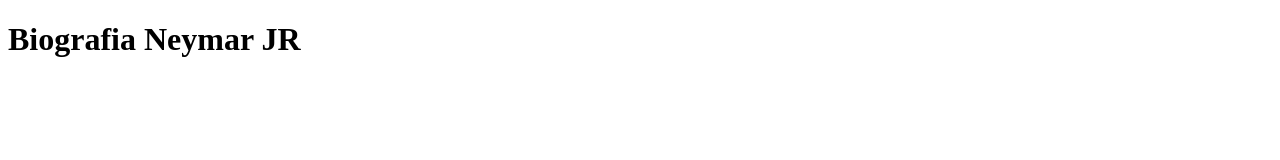
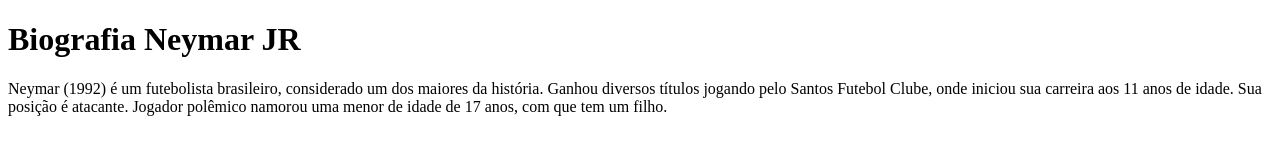
Before and after one commit to diogomartinsl/aulateste, a plain HTML site: page index.html in a window 1280 px wide. Drawn offline with Linux system fonts and the light colour scheme.

Commit message:
paragrafo

```diff
--- a/index.html
+++ b/index.html
@@ -8,5 +8,6 @@
 </head>
 <body>
     <h1>Biografia Neymar JR</h1>
+    <p>Neymar (1992) é um futebolista brasileiro, considerado um dos maiores da história. Ganhou diversos títulos jogando pelo Santos Futebol Clube, onde iniciou sua carreira aos 11 anos de idade. Sua posição é atacante. Jogador polêmico namorou uma menor de idade de 17 anos, com que tem um filho.</p>
 </body>
 </html>
```
